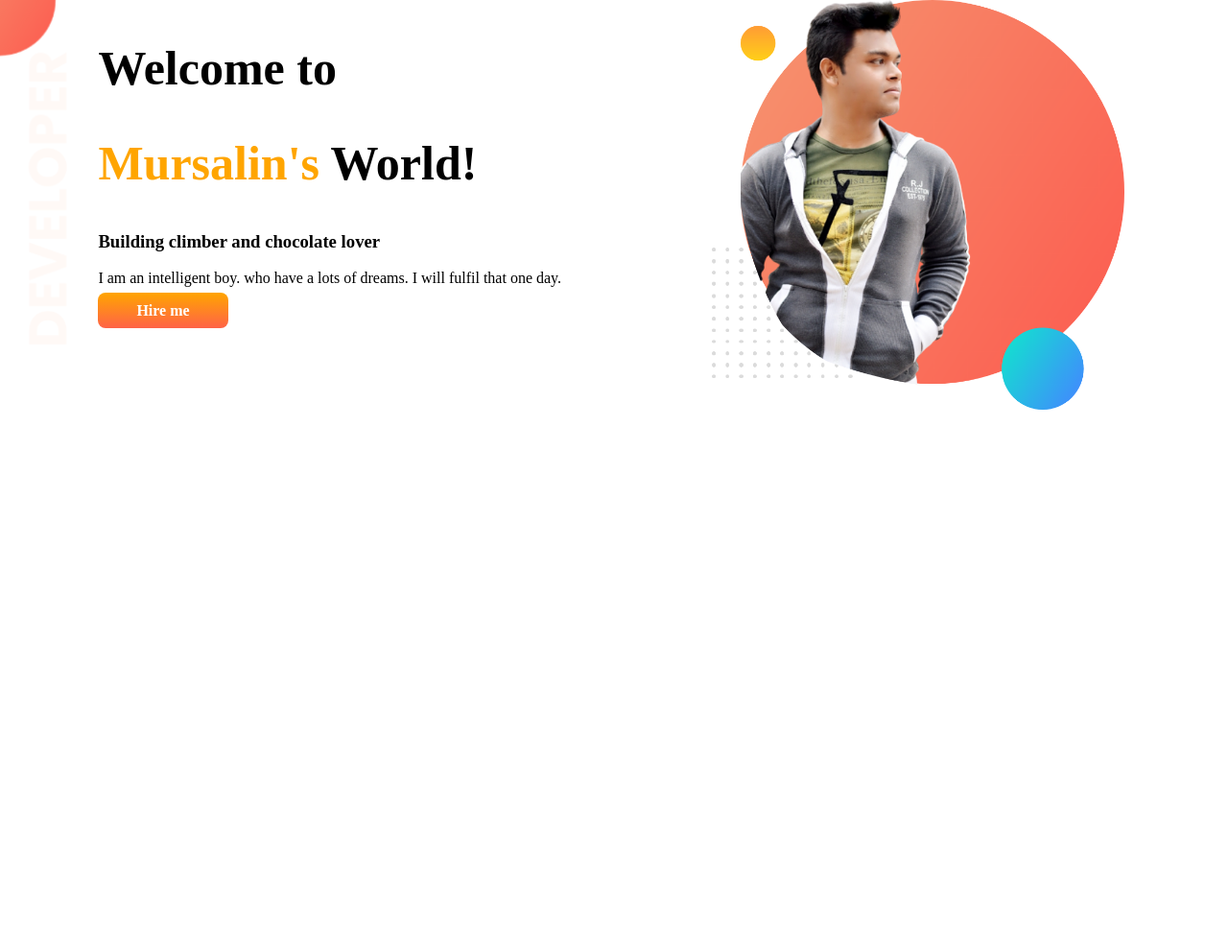
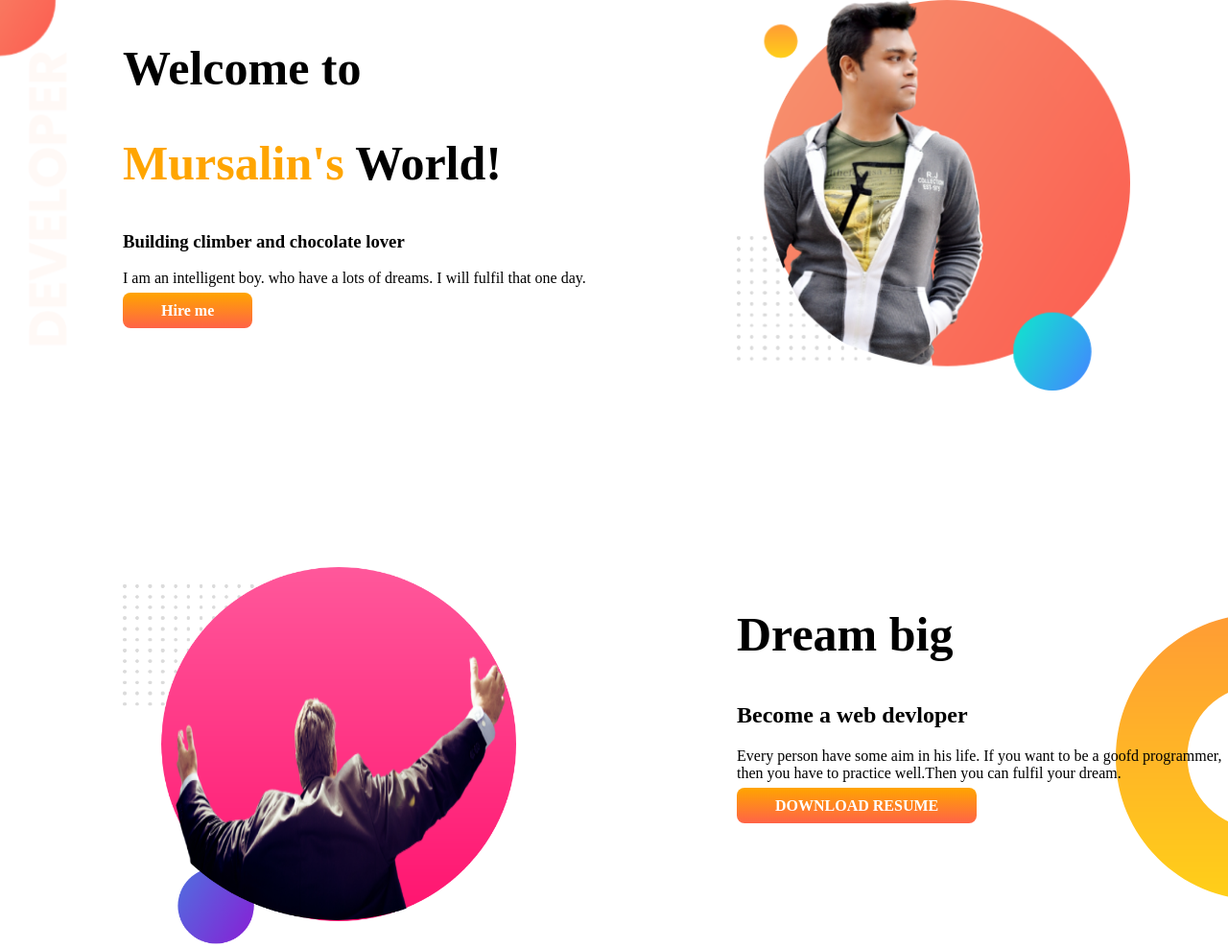
Before and after one commit to Mursalin-52/developer-portfolio-2, a plain HTML site: page index.html in a window 1280 px wide. Shown: the whole page at 96% size. Before the commit the page ends 800 px from the top, so only its background shows below. Drawn offline with Linux system fonts and the light colour scheme; a web font is replaced by a local one.

Commit message:
dream big

```diff
--- a/index.html
+++ b/index.html
@@ -28,6 +28,18 @@
         <div class="half-width"><img src="mycut.png" alt=""></div>
 
     </section>
+    <section class="dream-big">
+        <div class="half-width">
+            <img src="images-2/my-bg2.png" alt="">
+        </div>
+        <div class="half-width">
+            <h1>Dream big</h1>
+            <h2>Become a web devloper</h2>
+            <p>Every person have some aim in his life. If you want to be a goofd programmer, then you have to practice
+                well.Then you can fulfil your dream.</p>
+            <a class="button" target="_blank" href="">DOWNLOAD RESUME</a>
+        </div>
+    </section>
 </body>
 
 </html>
--- a/style.css
+++ b/style.css
@@ -13,11 +13,12 @@ h1 {
 
 section {
     display: flex;
+    margin-top: 180px;
 }
 
 .half-width {
-    width: 50%;
-    padding-left: 8%;
+    width: 45%;
+    padding-left: 10%;
 }
 
 .half-width img {
@@ -38,3 +39,9 @@ section {
     margin: 0;
     background-repeat: no-repeat;
 }
+
+.dream-big {
+    background-image: url(images/dream-bg.png);
+    background-repeat: no-repeat;
+    background-position: right;
+}
```
Also changed, not shown: dream.jpg (added), images-2/my-bg2.png (added).
